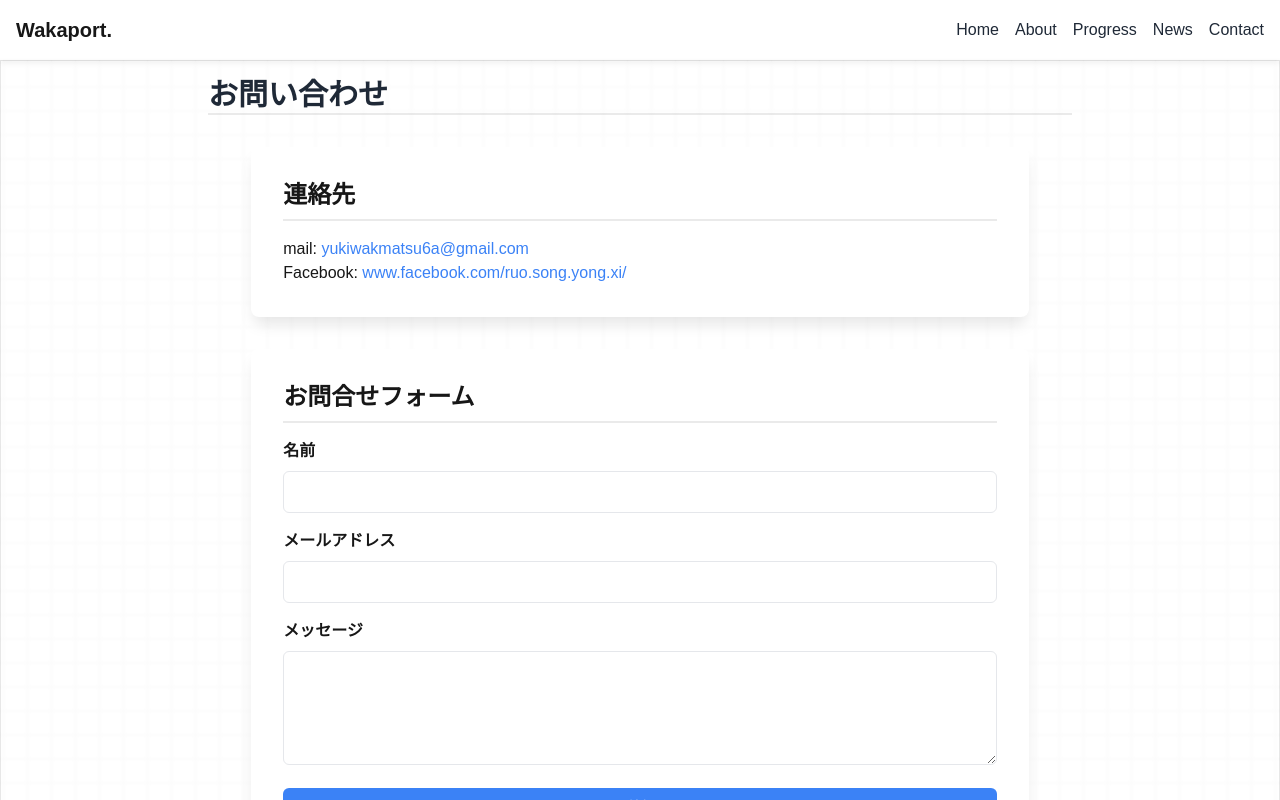
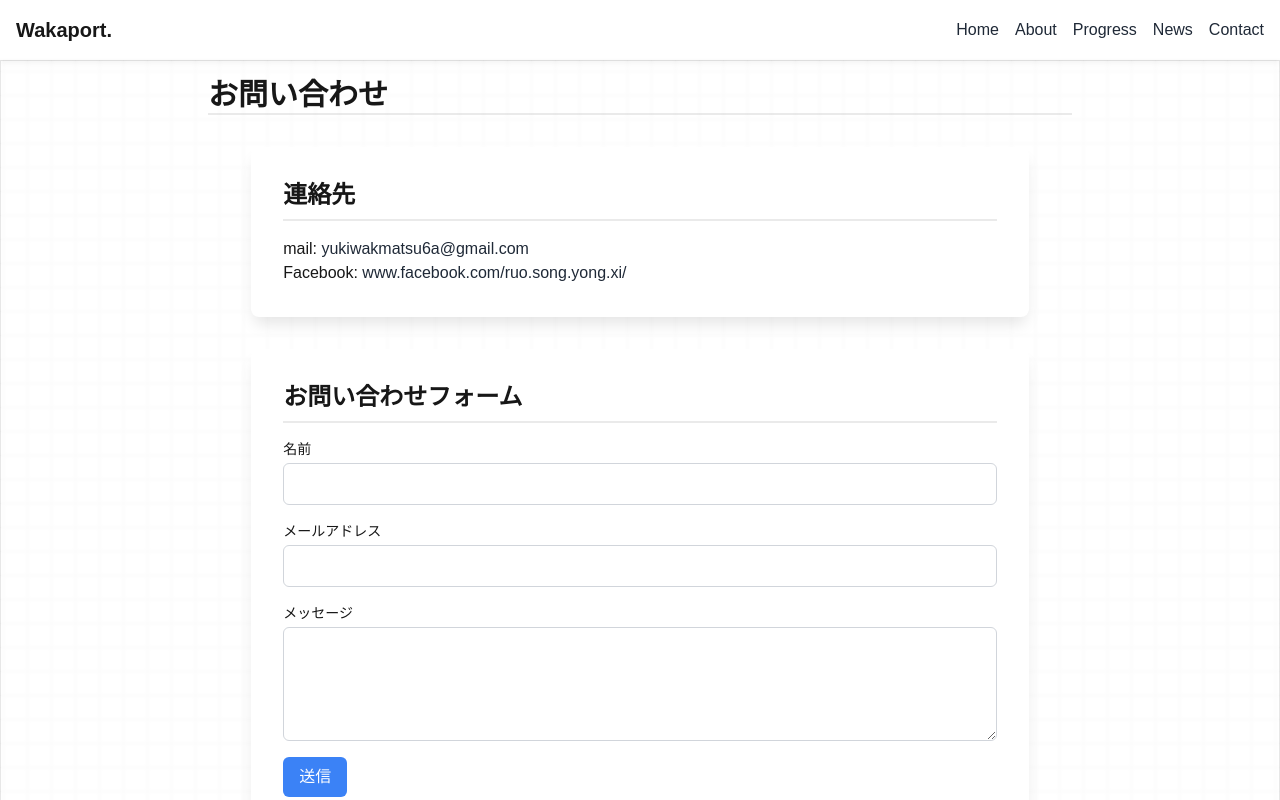
Before and after one commit to waka320/wakaport, a Next.js app in the folder wakanext/: page /contact in a window 1280 px wide. Shown: the top 800 px of the page. Built offline with nearby package versions, Linux system fonts and the light colour scheme.

Commit message:
accept darktheme to contact

```diff
--- a/wakanext/src/app/(pages)/contact/page.tsx
+++ b/wakanext/src/app/(pages)/contact/page.tsx
@@ -4,20 +4,16 @@ import Form from '@/components/contact/Form';
 import Link from 'next/link';
 
 const ContactPage = () => {
-
-
-
     return (
-        <div className='white-background '>
+        <div className='white-background'>
             <div className="p-4 max-w-4xl mx-auto">
-                <h1 className="text-3xl font-bold mb-6 text-gray-800">お問い合わせ</h1>
-                <div className='content-background'>
-                    <h2 className="text-2xl font-semibold mb-4">連絡先</h2>
+                <h1 className="text-3xl font-bold mb-6 text-[var(--foreground)]">お問い合わせ</h1>
+                <div className='content-background p-6 rounded-lg shadow-lg'>
+                    <h2 className="text-2xl font-semibold mb-4 text-[var(--foreground)]">連絡先</h2>
                     <ul>
-                        <li>mail: <Link className='text-blue-500 hover:underline' href="mailto:yukiwakmatsu6a@gmail.com">yukiwakmatsu6a@gmail.com</Link></li>
-                        <li>Facebook: <Link className='text-blue-500 hover:underline' href="https://www.facebook.com/ruo.song.yong.xi/">www.facebook.com/ruo.song.yong.xi/</Link></li>
+                        <li>mail: <Link className='link text-[var(--link-color)] hover:text-[var(--link-hover-color)] hover:underline' href="mailto:yukiwakmatsu6a@gmail.com">yukiwakmatsu6a@gmail.com</Link></li>
+                        <li>Facebook: <Link className='link text-[var(--link-color)] hover:text-[var(--link-hover-color)] hover:underline' href="https://www.facebook.com/ruo.song.yong.xi/">www.facebook.com/ruo.song.yong.xi/</Link></li>
                     </ul>
-
                 </div>
                 <Form />
             </div>
--- a/wakanext/src/components/contact/Form.tsx
+++ b/wakanext/src/components/contact/Form.tsx
@@ -27,54 +27,54 @@ export default function Form() {
         setResult(response);
     };
 
+    const handleChange = (e: React.ChangeEvent<HTMLInputElement | HTMLTextAreaElement>) => {
+        setFormData({
+            ...formData,
+            [e.target.name]: e.target.value
+        });
+    };
 
     return (
-        <form onSubmit={handleSubmit} className="content-background space-y-4">
-            <h2 className="text-2xl font-semibold mb-4">お問合せフォーム</h2>
+        <form onSubmit={handleSubmit} className="space-y-4 content-background p-6 rounded-lg shadow-lg">
+            <h2 className="text-2xl font-semibold mb-4 text-[var(--foreground)]">お問い合わせフォーム</h2>
             <div>
-                <label className="block mb-2 font-semibold">名前</label>
+                <label htmlFor="name" className="block text-sm font-medium text-[var(--foreground)]">名前</label>
                 <input
                     type="text"
-                    className="w-full px-3 py-2 border rounded-md"
+                    id="name"
+                    name="name"
                     value={formData.name}
-                    onChange={(e) => setFormData({ ...formData, name: e.target.value })}
-                    required
+                    onChange={handleChange}
+                    className="mt-1 block w-full p-2 border border-gray-300 rounded-md bg-[var(--background)] text-[var(--foreground)] focus:border-blue-500 focus:ring-blue-500"
                 />
             </div>
-
             <div>
-                <label className="block mb-2 font-semibold">メールアドレス</label>
+                <label htmlFor="email" className="block text-sm font-medium text-[var(--foreground)]">メールアドレス</label>
                 <input
                     type="email"
-                    className="w-full px-3 py-2 border rounded-md"
+                    id="email"
+                    name="email"
                     value={formData.email}
-                    onChange={(e) => setFormData({ ...formData, email: e.target.value })}
-                    required
+                    onChange={handleChange}
+                    className="mt-1 block w-full p-2 border border-gray-300 rounded-md bg-[var(--background)] text-[var(--foreground)] focus:border-blue-500 focus:ring-blue-500"
                 />
             </div>
-
             <div>
-                <label className="block mb-2 font-semibold">メッセージ</label>
+                <label htmlFor="message" className="block text-sm font-medium text-[var(--foreground)]">メッセージ</label>
                 <textarea
-                    className="w-full px-3 py-2 border rounded-md"
+                    id="message"
+                    name="message"
                     rows={4}
                     value={formData.message}
-                    onChange={(e) => setFormData({ ...formData, message: e.target.value })}
-                    required
-                />
+                    onChange={handleChange}
+                    className="mt-1 block w-full p-2 border border-gray-300 rounded-md bg-[var(--background)] text-[var(--foreground)] focus:border-blue-500 focus:ring-blue-500"
+                ></textarea>
             </div>
-
-
-
-
-            <Button
-                type="submit"
-                className="w-full bg-blue-500 text-white py-2 rounded-md hover:bg-blue-600 transition"
-            >
-                送信
-            </Button>
-            {result.error && <p className="text-red-500">{result.error}</p>}
-            {result.success && <p className="text-green-500">送信が完了しました</p>}
+            <div>
+                <Button type="submit" className="px-4 py-2 bg-blue-500 text-white rounded-md hover:bg-blue-600">送信</Button>
+            </div>
+            {result.success && <p className="text-green-500">送信が成功しました。</p>}
+            {result.error && <p className="text-red-500">送信に失敗しました: {result.error}</p>}
         </form>
     );
 }
```
